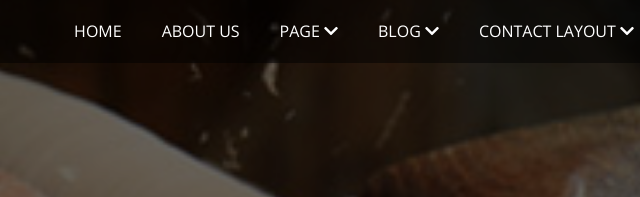
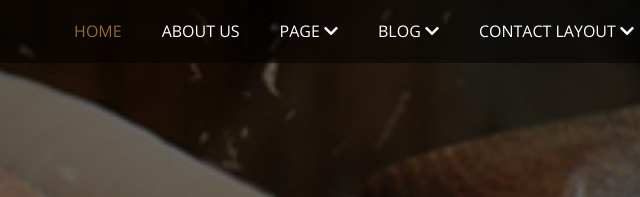
Before and after one commit to DevSumon4/Day-19-problem, a plain HTML site: page index.html in a window 1280 px wide. Shown: the top 197 px of the page, 611-1251 px from the left. Drawn offline with nearby package versions, Linux system fonts and the light colour scheme; files whose address does not match are found by name.

Commit message:
menu change
menu change

```diff
--- a/index.html
+++ b/index.html
@@ -39,7 +39,7 @@
   </a>
     <div class="primary_menu right clearfix">
       <ul class="right">
-        <li><a href="#">Home</a></li>
+        <li><a class="active" href="#">Home</a></li>
         <li><a href="#">About Us</a></li>
         <li><a href="#">Page <span><i class="fas fa-chevron-down"></i></span></a>
         <ul class="dropdown">
--- a/style.css
+++ b/style.css
@@ -165,6 +165,10 @@ body,h1,h2,h3,h4,h5,h6,p,a,span{
 }
 .primary_menu ul li a:hover::after{
     width: 50%;
+}
+
+.active{
+	color: #8f6b36 !important;
 }
 
 
```
